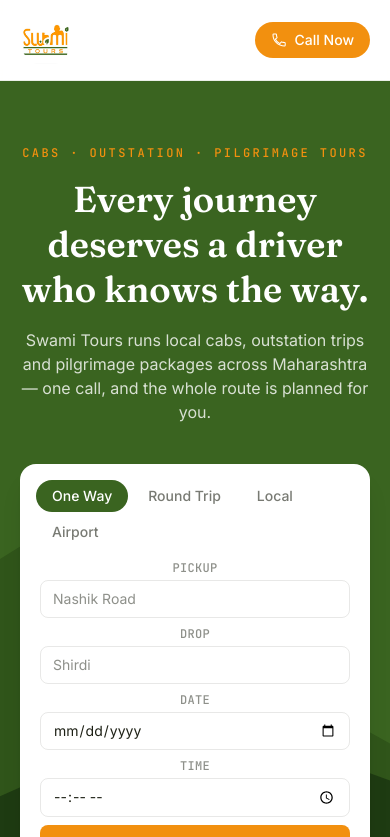
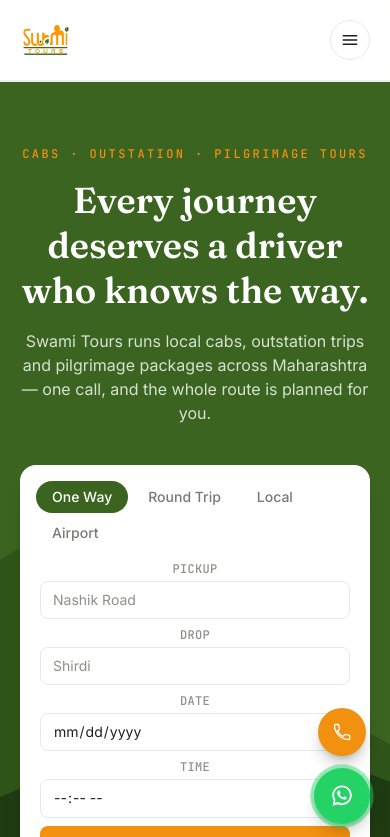
Before and after one commit to swamitoursdev/swamitours, a Next.js app: page / in a window 390 px wide. Shown: the top 837 px of the page. Built offline with nearby package versions, Linux system fonts and the light colour scheme.

Commit message:
Initial Look done

```diff
--- a/app/globals.css
+++ b/app/globals.css
@@ -54,3 +54,34 @@
     transform: translateY(0);
   }
 }
+
+@media (prefers-reduced-motion: no-preference) {
+  .fab-in {
+    animation: fab-in 0.45s ease-out both;
+  }
+  .fab-pulse {
+    animation: pulse-ring 2.2s ease-out infinite;
+  }
+}
+
+@keyframes fab-in {
+  from {
+    opacity: 0;
+    transform: translateY(16px) scale(0.8);
+  }
+  to {
+    opacity: 1;
+    transform: translateY(0) scale(1);
+  }
+}
+
+@keyframes pulse-ring {
+  0% {
+    transform: scale(1);
+    opacity: 0.55;
+  }
+  100% {
+    transform: scale(1.9);
+    opacity: 0;
+  }
+}
--- a/app/page.tsx
+++ b/app/page.tsx
@@ -6,6 +6,7 @@
 import Destinations from "@/components/home/Destinations";
 import Testimonials from "@/components/home/Testimonials";
 import CTASection from "@/components/home/CTASection";
+import FloatingContact from "@/components/ui/FloatingContact";
 
 export default function Home() {
   return (
@@ -20,6 +21,7 @@
         <CTASection />
       </main>
       <Footer />
+      <FloatingContact />
     </>
   );
 }
--- a/components/home/CTASection.tsx
+++ b/components/home/CTASection.tsx
@@ -17,13 +17,13 @@
         </div>
         <div className="flex gap-3">
           <a
-            href="tel:+910000000000"
+            href="tel:+919324378802"
             className="rounded-full bg-ink px-6 py-3 text-sm font-semibold text-white hover:bg-ink/80 transition-colors"
           >
             Call Now
           </a>
           <a
-            href="https://wa.me/910000000000"
+            href="https://wa.me/919324378802"
             className="rounded-full border border-ink px-6 py-3 text-sm font-semibold text-ink hover:bg-ink hover:text-white transition-colors"
           >
             WhatsApp
--- a/components/home/Destinations.tsx
+++ b/components/home/Destinations.tsx
@@ -1,10 +1,10 @@
 const destinations = [
-  { name: "Trimbakeshwar", note: "Jyotirlinga darshan, 30 min from Nashik" },
   { name: "Shirdi", note: "Sai Baba temple, popular day trip" },
-  { name: "Saptashrungi", note: "Hilltop Devi temple & ropeway" },
-  { name: "Pandharpur", note: "Vithoba temple, Ashadhi Ekadashi route" },
-  { name: "Bhimashankar", note: "Jyotirlinga amid the Sahyadri hills" },
-  { name: "Aurangabad", note: "Ajanta-Ellora caves circuit" },
+  { name: "Trimbakeshwar & Nashik", note: "Jyotirlinga darshan, wine country stops" },
+  { name: "Mahabaleshwar", note: "Hill station, strawberry season drives" },
+  { name: "Lonavala & Khandala", note: "Weekend getaway, monsoon route" },
+  { name: "Alibaug", note: "Beach day trip via the Belapur bridge" },
+  { name: "Matheran", note: "Car up to the base, then a short trek in" },
 ];
 
 export default function Destinations() {
@@ -15,7 +15,7 @@
           Where we go
         </p>
         <h2 className="mt-3 font-display text-3xl font-semibold text-ink">
-          Popular routes out of Nashik.
+          Popular routes out of Navi Mumbai.
         </h2>
         <p className="mt-3 text-sm text-ink/60">
           Placeholder list — swap in your real routes, distances and fares.
--- a/components/home/Fleet.tsx
+++ b/components/home/Fleet.tsx
@@ -1,8 +1,13 @@
 const fleet = [
-  { name: "Hatchback", seats: "4 Seater", use: "City rides, airport drops", tone: "var(--color-saffron)" },
-  { name: "Sedan", seats: "4 Seater", use: "Outstation comfort trips", tone: "var(--color-moss)" },
-  { name: "SUV", seats: "6-7 Seater", use: "Family & group travel", tone: "var(--color-saffron-dark)" },
-  { name: "Tempo Traveller", seats: "12-17 Seater", use: "Group pilgrimage tours", tone: "var(--color-moss-dark)" },
+  { name: "WagonR", seats: "4 Seater", use: "Hatchback — quick city runs", tone: "var(--color-saffron)" },
+  { name: "Swift Dzire", seats: "4 Seater", use: "Sedan — comfortable outstation", tone: "var(--color-moss)" },
+  { name: "Tigor", seats: "4 Seater", use: "Sedan — city & highway", tone: "var(--color-saffron-dark)" },
+  { name: "Maruti Ertiga", seats: "6 Seater", use: "MUV — small family groups", tone: "var(--color-moss-dark)" },
+  { name: "Nexon", seats: "5 Seater", use: "Compact SUV", tone: "var(--color-saffron)" },
+  { name: "Scorpio", seats: "7 Seater", use: "SUV — hill & ghat routes", tone: "var(--color-moss)" },
+  { name: "Tavera", seats: "7-8 Seater", use: "MUV — group travel", tone: "var(--color-saffron-dark)" },
+  { name: "Innova Crysta", seats: "7 Seater", use: "MUV — premium outstation", tone: "var(--color-moss-dark)" },
+  { name: "Tempo Traveller", seats: "12-17 Seater", use: "Group pilgrimage tours", tone: "var(--color-saffron)" },
 ];
 
 function CarMark({ tone }: { tone: string }) {
@@ -33,11 +38,15 @@
             The fleet
           </p>
           <h2 className="mt-3 font-display text-3xl font-semibold text-ink">
-            Pick the size that fits the trip.
+            Pick the ride that fits the trip.
           </h2>
+          <p className="mt-3 text-sm text-ink/60">
+            Lineup below — confirm which of these you actually run, and swap
+            in real per-km / per-day rates once you have a rate card handy.
+          </p>
         </div>
 
-        <div className="mt-12 grid grid-cols-1 sm:grid-cols-2 lg:grid-cols-4 gap-5">
+        <div className="mt-12 grid grid-cols-1 sm:grid-cols-2 lg:grid-cols-3 gap-5">
           {fleet.map((car) => (
             <div key={car.name} className="rounded-2xl bg-white p-5 border border-ink/10">
               <CarMark tone={car.tone} />
@@ -47,10 +56,10 @@
               <p className="font-mono text-xs text-ink/50 mt-1">{car.seats}</p>
               <p className="mt-2 text-sm text-ink/65">{car.use}</p>
               <a
-                href="tel:+910000000000"
+                href="tel:+919324378802"
                 className="mt-4 inline-block text-sm font-medium text-saffron-dark hover:text-saffron"
               >
-                Check availability →
+                Call for rates →
               </a>
             </div>
           ))}
--- a/components/layout/Header.tsx
+++ b/components/layout/Header.tsx
@@ -1,3 +1,6 @@
+"use client";
+
+import { useState } from "react";
 import Image from "next/image";
 import Link from "next/link";
 
@@ -10,10 +13,12 @@
 ];
 
 export default function Header() {
+  const [open, setOpen] = useState(false);
+
   return (
     <header className="sticky top-0 z-50 bg-white/95 backdrop-blur border-b border-moss/10">
       <div className="mx-auto max-w-6xl px-5 sm:px-8 h-20 flex items-center justify-between">
-        <Link href="#home" className="flex items-center gap-2">
+        <Link href="#home" className="flex items-center gap-2" onClick={() => setOpen(false)}>
           <Image
             src="/assets/swami-logo.jpeg"
             alt="Swami Tours"
@@ -27,6 +32,7 @@
           </span>
         </Link>
 
+        {/* Desktop nav */}
         <nav className="hidden md:flex items-center gap-8 font-sans text-sm text-ink/80">
           {navLinks.map((link) => (
             <a
@@ -39,9 +45,10 @@
           ))}
         </nav>
 
+        <div className="flex items-center gap-2">
           <a
-          href="tel:+910000000000"
-          className="inline-flex items-center gap-2 rounded-full bg-saffron px-4 py-2 text-sm font-medium text-white hover:bg-saffron-dark transition-colors"
+            href="tel:+919324378802"
+            className="hidden sm:inline-flex items-center gap-2 rounded-full bg-saffron px-4 py-2 text-sm font-medium text-white hover:bg-saffron-dark transition-colors"
           >
             <svg width="16" height="16" viewBox="0 0 24 24" fill="none" aria-hidden="true">
               <path
@@ -52,6 +59,53 @@
             </svg>
             Call Now
           </a>
+
+          {/* Mobile menu toggle */}
+          <button
+            type="button"
+            onClick={() => setOpen((v) => !v)}
+            aria-expanded={open}
+            aria-controls="mobile-menu"
+            aria-label={open ? "Close menu" : "Open menu"}
+            className="md:hidden inline-flex h-10 w-10 items-center justify-center rounded-full border border-ink/10 text-ink"
+          >
+            <svg width="20" height="20" viewBox="0 0 24 24" fill="none" aria-hidden="true">
+              {open ? (
+                <path d="M6 6l12 12M18 6L6 18" stroke="currentColor" strokeWidth="1.8" strokeLinecap="round" />
+              ) : (
+                <path d="M4 7h16M4 12h16M4 17h16" stroke="currentColor" strokeWidth="1.8" strokeLinecap="round" />
+              )}
+            </svg>
+          </button>
+        </div>
+      </div>
+
+      {/* Mobile dropdown */}
+      <div
+        id="mobile-menu"
+        className={`md:hidden overflow-hidden border-t border-moss/10 bg-white transition-[max-height] duration-300 ${
+          open ? "max-h-96" : "max-h-0"
+        }`}
+      >
+        <nav className="flex flex-col px-5 py-4 gap-1 font-sans text-sm text-ink/80">
+          {navLinks.map((link) => (
+            <a
+              key={link.href}
+              href={link.href}
+              onClick={() => setOpen(false)}
+              className="rounded-lg px-3 py-2.5 hover:bg-sand hover:text-saffron-dark transition-colors"
+            >
+              {link.label}
+            </a>
+          ))}
+          <a
+            href="tel:+919324378802"
+            onClick={() => setOpen(false)}
+            className="mt-2 inline-flex items-center justify-center gap-2 rounded-full bg-saffron px-4 py-2.5 text-sm font-medium text-white hover:bg-saffron-dark transition-colors"
+          >
+            Call Now — 93243 78802
+          </a>
+        </nav>
       </div>
     </header>
   );
--- /dev/null
+++ b/components/ui/FloatingContact.tsx
@@ -0,0 +1,41 @@
+/**
+ * Fixed WhatsApp + Call buttons for mobile only — the desktop header already
+ * has a persistent "Call Now" button, so this stays hidden at md and up.
+ */
+export default function FloatingContact() {
+  return (
+    <div className="md:hidden fixed bottom-5 right-5 z-50 flex flex-col items-center gap-3">
+      <a
+        href="tel:+919324378802"
+        aria-label="Call Swami Tours"
+        className="fab-in flex h-12 w-12 items-center justify-center rounded-full bg-saffron text-white shadow-lg shadow-ink/25"
+        style={{ animationDelay: "550ms" }}
+      >
+        <svg width="20" height="20" viewBox="0 0 24 24" fill="none" aria-hidden="true">
+          <path
+            d="M6.6 10.8c1.4 2.8 3.8 5.1 6.6 6.6l2.2-2.2c.3-.3.7-.4 1-.2 1.2.5 2.5.8 3.9.8.6 0 1 .4 1 1V20c0 .6-.4 1-1 1C10.6 21 3 13.4 3 4c0-.6.4-1 1-1h3.2c.6 0 1 .4 1 1 0 1.4.3 2.7.8 3.9.1.4 0 .8-.2 1L6.6 10.8Z"
+            stroke="white"
+            strokeWidth="1.6"
+          />
+        </svg>
+      </a>
+
+      <a
+        href="https://wa.me/919324378802"
+        target="_blank"
+        rel="noopener noreferrer"
+        aria-label="Message Swami Tours on WhatsApp"
+        className="fab-in relative flex h-14 w-14 items-center justify-center rounded-full bg-[#25D366] text-white shadow-lg shadow-ink/25"
+        style={{ animationDelay: "200ms" }}
+      >
+        <span
+          className="fab-pulse absolute inset-0 rounded-full bg-[#25D366]"
+          aria-hidden="true"
+        />
+        <svg width="26" height="26" viewBox="0 0 32 32" fill="white" className="relative z-10" aria-hidden="true">
+          <path d="M16.02 3C9.4 3 4 8.4 4 15.02c0 2.35.68 4.55 1.86 6.4L4.4 28l6.75-1.77a11.9 11.9 0 0 0 4.87 1.03h.01c6.63 0 12.02-5.4 12.02-12.03C28.05 8.4 22.65 3 16.02 3Zm0 21.8h-.01a9.7 9.7 0 0 1-4.94-1.35l-.35-.2-3.68.96.98-3.58-.23-.37a9.72 9.72 0 0 1-1.5-5.24c0-5.38 4.38-9.76 9.76-9.76 2.6 0 5.05 1.02 6.89 2.86a9.68 9.68 0 0 1 2.86 6.9c0 5.38-4.4 9.78-9.78 9.78Zm5.36-7.32c-.29-.15-1.73-.85-2-.95-.27-.1-.46-.15-.66.15-.2.29-.75.94-.92 1.14-.17.19-.34.21-.63.07-.29-.15-1.22-.45-2.32-1.44-.86-.76-1.44-1.71-1.61-2-.17-.29-.02-.45.13-.6.14-.14.31-.36.46-.54.15-.19.2-.32.3-.53.1-.2.05-.39-.04-.54-.1-.15-.7-1.7-.96-2.33-.25-.6-.5-.52-.7-.53-.18-.01-.4-.01-.6-.01-.2 0-.53.08-.81.38-.28.29-1.07 1.05-1.07 2.55 0 1.5 1.1 2.95 1.25 3.15.15.19 2.04 3.13 5 4.27 2.42.94 2.91.75 3.44.7.53-.05 1.73-.7 1.97-1.39.24-.68.24-1.26.17-1.39-.07-.13-.26-.2-.55-.36Z" />
+        </svg>
+      </a>
+    </div>
+  );
+}
```
Also changed, not shown: components/home/Testimonials.tsx (+40 -12 lines), components/layout/Footer.tsx (+20 -5 lines). Lines whose indentation alone changed are shown as unchanged.
